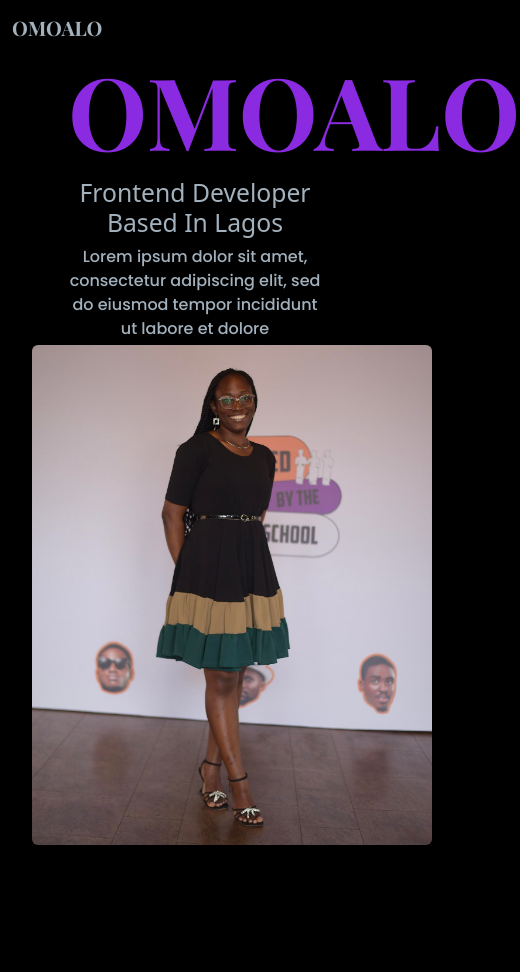
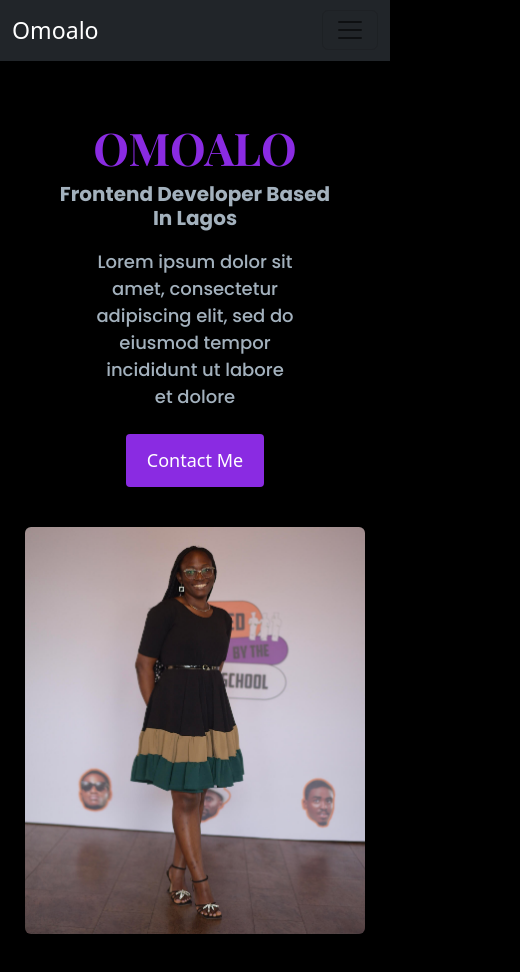
Before and after one commit to Agbali/Omoalo-Portfolio, a plain HTML site: page index.html in a window 390 px wide. Shown: the whole page, 520 px wide, since content can reach past the window. Before the commit the page ends 875 px from the top, so only its background shows below. Drawn offline with nearby package versions, Linux system fonts and the light colour scheme.

Commit message:
added media queries et  reset nav bar

```diff
--- a/index.html
+++ b/index.html
@@ -33,9 +33,9 @@
   </head>
   <body>
     <main class="top-page">
-      <nav class="navbar navbar-expand-lg fixed-top">
+      <nav class="navbar navbar-expand-lg bg-dark fixed-top ">
         <div class="container-fluid">
-          <a class="navbar-brand text-color me-5 col-sm-6" href="#">OMOALO</a>
+          <a class="navbar-brand navig fs-3" href="#">Omoalo</a>
           <button
             class="navbar-toggler"
             type="button"
@@ -50,48 +50,43 @@
           <div class="collapse navbar-collapse" id="navbarNav">
             <ul class="navbar-nav">
               <li class="nav-item">
-                <a
-                  class="nav-link text-color"
-                  aria-current="page"
-                  href="#"
-                  >Home</a
-                >
+                <a class="nav-link navig" aria-current="page" href="#">Home</a>
               </li>
               <li class="nav-item">
-                <a class="nav-link text-color" href="about.html"
-                  >About</a
-                >
+                <a class="nav-link navig" href="about.html">About me</a>
+              </li>
+              <li class="nav-item ">
+                <a class="nav-link navig" href="about.html#contact">Contact me</a>
               </li>
               <li class="nav-item">
-                <a
-                  class="nav-link text-color"
-                  href="about.html#contact"
-                  >My Work</a
-                >
+                <a class="nav-link navig" target="_blank" href="https://github.com/Agbali/">Github <i class="fa-brands fa-github"></i> </a>
               </li>
             </ul>
           </div>
         </div>
       </nav>
-
       <div class="container mid-page">
         <div class="row">
-          <div class="col-md-7 align-self-center px-5 text-center">
+          <div class="col-md-6 align-self-center">
             <h1>OMOALO</h1>
-            <h2>Frontend Developer Based In Lagos</h2>
+            <h2>Frontend Developer Based <br> In Lagos</h2>
             <p class="my-1">
               Lorem ipsum dolor sit amet, consectetur adipiscing elit, sed do
               eiusmod tempor incididunt ut labore et dolore
             </p>
+           <a class="btn buttoned" href="#">Contact Me</a>
           </div>
-          <div class="col-md-5 profpic">
-            <img
-              class="rounded mx-auto px-auto"
+          <div class="col-md-6 align-self-center profpic">
+            <!-- rounded mx-auto px-auto -->
+            <div>
+              <img
+              class="img-fluid rounded hero-image"
               width="400px"
               height="500px"
               src="images/portpic.jpg"
               alt=""
             />
+            </div>
           </div>
         </div>
       </div>
--- a/style/style.css
+++ b/style/style.css
@@ -4,44 +4,97 @@ font-family: 'Poppins', sans-serif; */
 :root{
     --primary-color: blueviolet;
     --secondary-color: rgb(163, 177, 189);
-    --font-fam: 'Playfair Display', serif;
+    --heading-font-fam: 'Playfair Display', serif;
+    --default-font-fam: 'Poppins', sans-serif;
 }
 
 body{
     background: black;
+
 }
 h1{
     color: var(--primary-color);
-    font-family: var(--font-fam);
-    font-weight: bold;
+    font-family: var(--heading-font-fam);
+    font-weight: bolder;
     font-size: 100px;
 }
 
-h2, p{
-    color: rgb(163, 177, 189);
+h2{
+    color: var(--secondary-color);
+    font-family: var(--default-font-fam);
+    font-weight: normal;
+}
+p{
+    color: var(--secondary-color);
+    font-family: var(--default-font-fam);
+    font-weight: normal;
+    padding: 5px 30px;
+
 }
 
-p{
-    font-family: 'Poppins', sans-serif;
-    font-weight: normal;
+.mid-page{
+    padding: 90px 5px;
+    text-align: center;
+
 }
 
-.text-color{
-    font-family: var(--font-fam);
-    color: var(--secondary-color);
-    font-weight: bold;
-    font-size: 20px ;
+@media (max-width: 596px){
+    .mid-page {
+        text-align: center;
+    }
+    h1{
+        font-size: 45px;
+    }
+    h2{
+        font-size: 20px;
+        font-weight: bold;
+    }
+    p{
+        font-size: 18px;
+        padding: 10px 70px ;
+    }
 }
+
+/* @media (max-width: 992px){
+    .mid-page {
+        text-align: left;
+    }
+
+    .mid-page h1 h2 p .buttoned{
+        padding: 5px 10px;
+    }
+
+    h1{
+        font-size: 55px;
+
+    }
+    h2{
+        font-size: 28px;
+        font-weight: bold;
+    }
+    p{
+        font-size: 20px;
+
+    }
+} */
 
 .top-page{
     margin: 30px auto;
     padding: 0px 20px 0px 20px;
 }
 
-.mid-page{
-    margin-top: 50px;
+.navig{
+    color: white;
 }
 
-/* .profpic{
-    margin-left: 10px;
-} */
+.buttoned{
+    color: white;
+    background: var(--primary-color);
+    border-radius: 4px;
+    margin-top: 10px;
+    margin: 10px 0px 40px 0px;
+    font-size: 18px;
+    line-height: 27px;
+    padding: 12px 20px;
+    cursor: pointer;
+}
```
